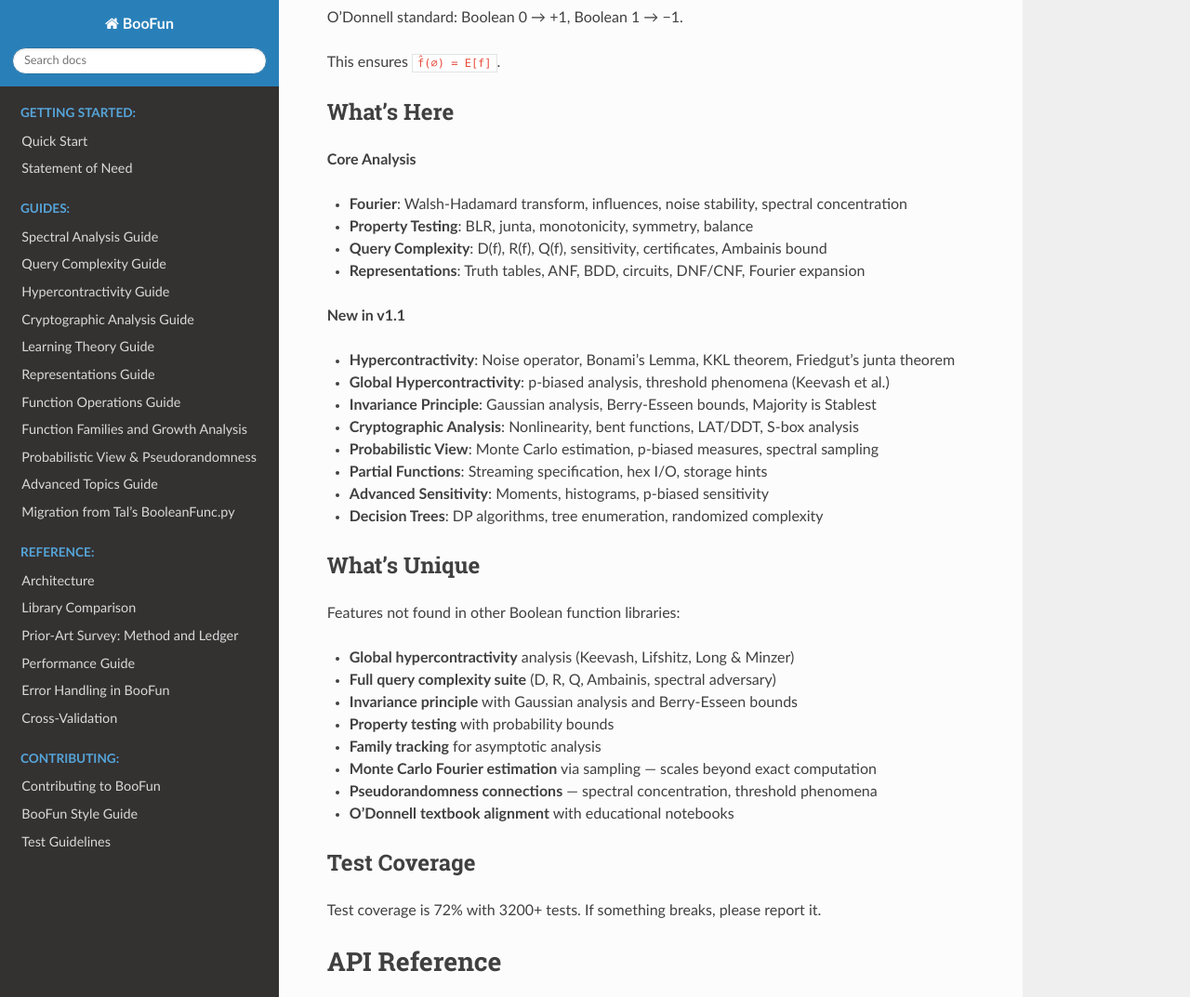
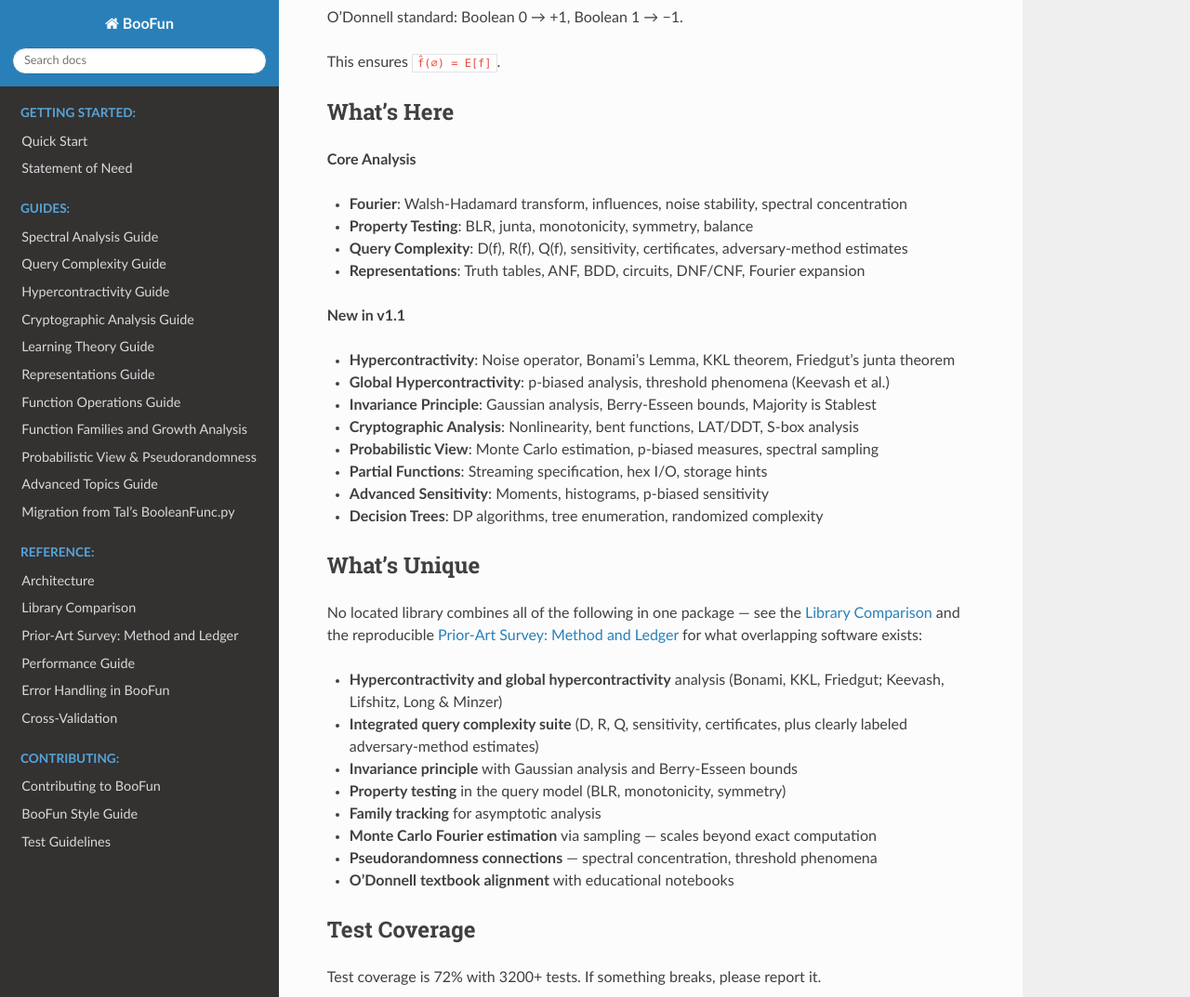
Before and after one commit to GabbyTab/boofun, a Sphinx documentation site: the page built from docs/index.rst, in a window 1280 px wide and 1400 px high, scrolled down 7068 px, cut to the strip 0-1073 px from the top of the window. Shown: the whole strip at 93% size. Built offline with Sphinx 7.4.7 and the Read the Docs theme 3.1.0, drawn with Linux system fonts in a browser that asks for light colours.

Commit message:
docs: align uniqueness and adversary claims with comparison guide
The landing page claimed 'features not found in other Boolean function
libraries' including 'Ambainis, spectral adversary' and 'property testing
with probability bounds', contradicting the comparison guide's qualified
language (heuristic estimates, #119) and the prior-art survey ledger
(fbool, Boolan cover pieces). Uniqueness is now claimed for the combined
suite, with links to the guide and survey log.

```diff
--- a/docs/index.rst
+++ b/docs/index.rst
@@ -96,7 +96,7 @@ What's Here
 
 * **Fourier**: Walsh-Hadamard transform, influences, noise stability, spectral concentration
 * **Property Testing**: BLR, junta, monotonicity, symmetry, balance
-* **Query Complexity**: D(f), R(f), Q(f), sensitivity, certificates, Ambainis bound
+* **Query Complexity**: D(f), R(f), Q(f), sensitivity, certificates, adversary-method estimates
 * **Representations**: Truth tables, ANF, BDD, circuits, DNF/CNF, Fourier expansion
 
 **New in v1.1**
@@ -113,12 +113,16 @@ What's Here
 What's Unique
 -------------
 
-Features not found in other Boolean function libraries:
+No located library combines all of the following in one package — see the
+:doc:`comparison_guide` and the reproducible :doc:`prior_art_survey` for
+what overlapping software exists:
 
-* **Global hypercontractivity** analysis (Keevash, Lifshitz, Long & Minzer)
-* **Full query complexity suite** (D, R, Q, Ambainis, spectral adversary)
+* **Hypercontractivity and global hypercontractivity** analysis (Bonami,
+  KKL, Friedgut; Keevash, Lifshitz, Long & Minzer)
+* **Integrated query complexity suite** (D, R, Q, sensitivity,
+  certificates, plus clearly labeled adversary-method estimates)
 * **Invariance principle** with Gaussian analysis and Berry-Esseen bounds
-* **Property testing** with probability bounds
+* **Property testing** in the query model (BLR, monotonicity, symmetry)
 * **Family tracking** for asymptotic analysis
 * **Monte Carlo Fourier estimation** via sampling — scales beyond exact computation
 * **Pseudorandomness connections** — spectral concentration, threshold phenomena
```
Also changed, not shown: README.md (+1 -1 lines).
